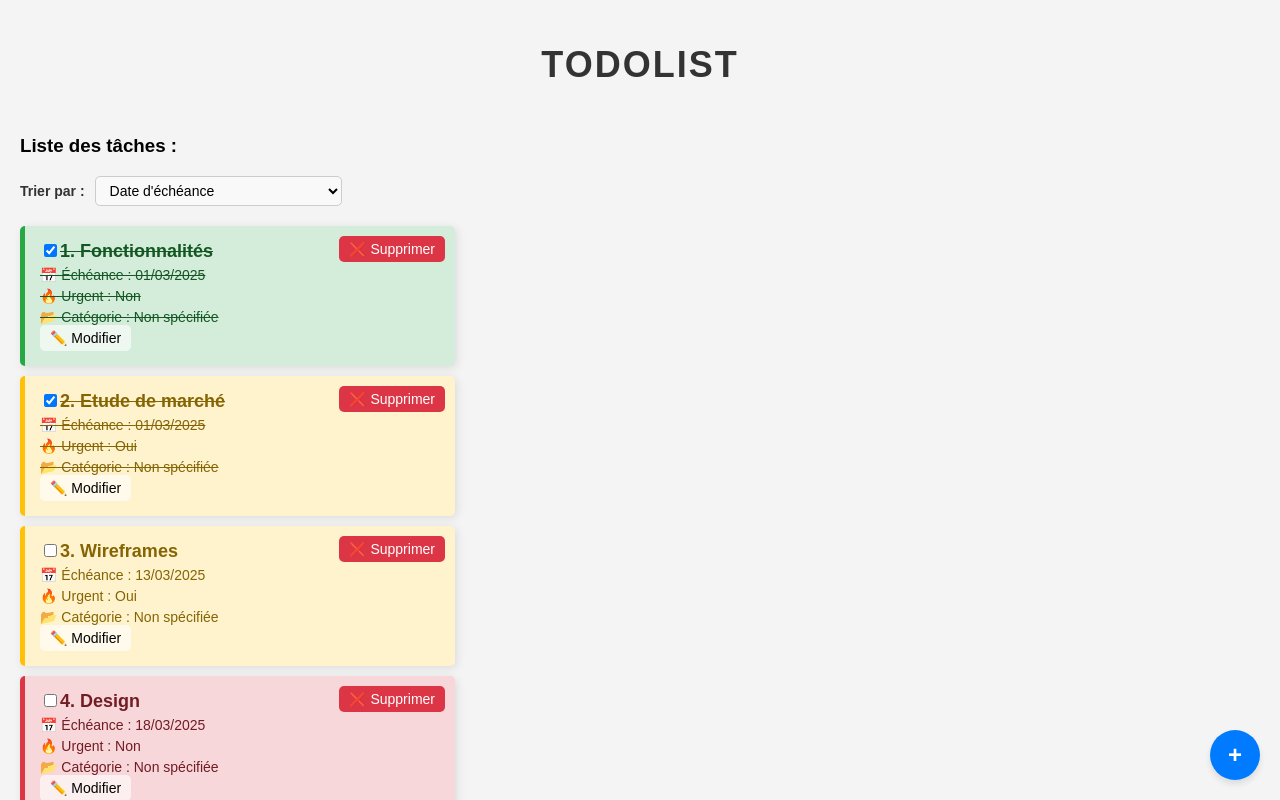
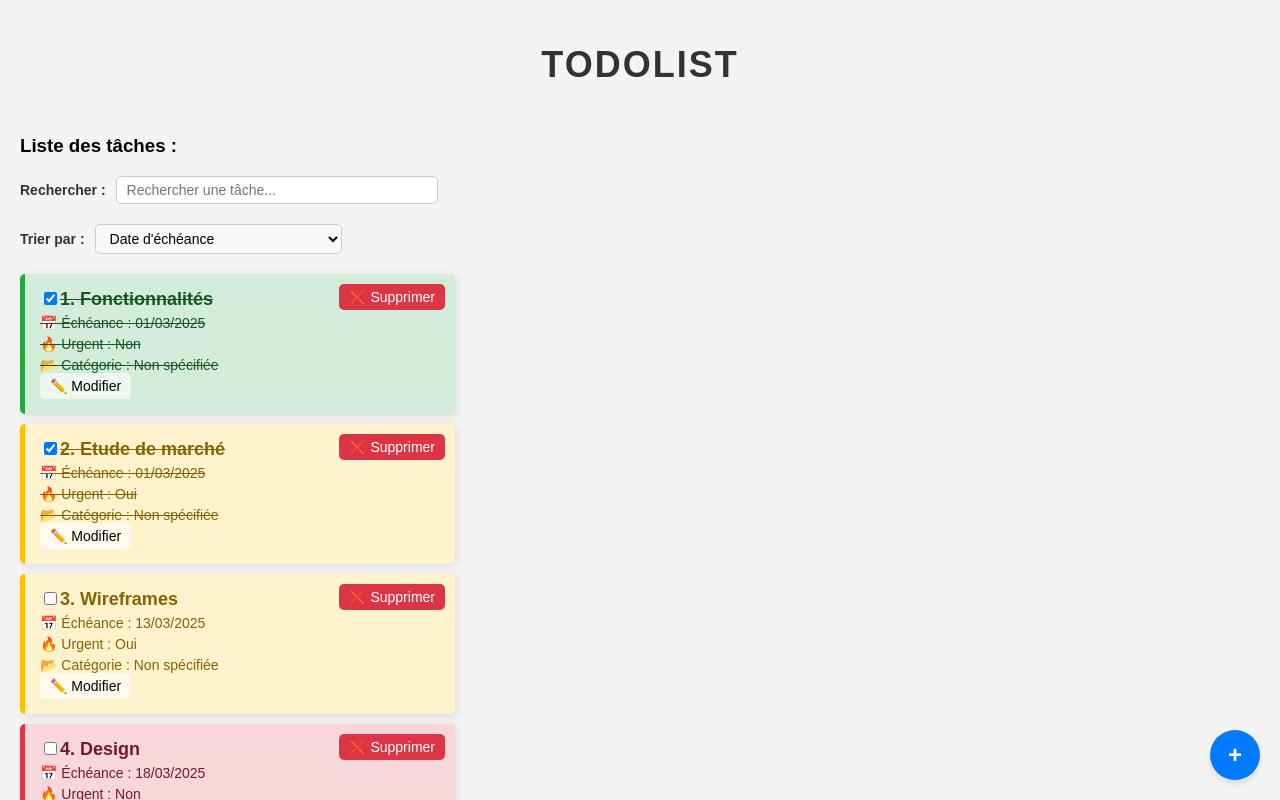
Before and after one commit to EL-ALMOUSSI-Youssef-2326040aa/Projet-TodoList, a React (Create React App) app: page / in a window 1280 px wide. Shown: the top 800 px of the page. Built offline with nearby package versions, Linux system fonts and the light colour scheme.

Commit message:
Ajout de la possibilité de faire une recherche

```diff
--- a/src/App.css
+++ b/src/App.css
@@ -470,3 +470,25 @@
   background-color: #f9f9f9;
   cursor: pointer;
 }
+
+.search-container {
+  margin-bottom: 20px;
+  display: flex;
+  align-items: center;
+  gap: 10px;
+}
+
+.search-container label {
+  font-size: 14px;
+  font-weight: bold;
+  color: #333;
+}
+
+.search-container input {
+  padding: 5px 10px;
+  font-size: 14px;
+  border-radius: 5px;
+  border: 1px solid #ccc;
+  width: 100%;
+  max-width: 300px;
+}
--- a/src/App.js
+++ b/src/App.js
@@ -9,6 +9,7 @@ function App() {
   const [taches, setTaches] = useState(todos.taches || []);
   const [editingTaskId, setEditingTaskId] = useState(null); // ID de la tâche en cours d'édition
   const [sortCriteria, setSortCriteria] = useState('date_echeance'); // Critère de tri par défaut
+  const [searchQuery, setSearchQuery] = useState(''); // État pour la recherche
 
   // Fonction pour ajouter une tâche
   const addTask = (newTask) => {
@@ -53,11 +54,31 @@ function App() {
     }
   };
 
+  // Fonction pour filtrer les tâches par recherche
+  const filterTasks = (tasks, query) => {
+    if (!query) return tasks;
+    return tasks.filter((tache) =>
+      tache.title.toLowerCase().includes(query.toLowerCase())
+    );
+  };
+
   return (
     <div className="App">
       <Header taches={taches} />
       <div className="task-container">
         <h3>Liste des tâches :</h3>
+
+        {/* Champ de recherche */}
+        <div className="search-container">
+          <label htmlFor="search">Rechercher :</label>
+          <input
+            type="text"
+            id="search"
+            placeholder="Rechercher une tâche..."
+            value={searchQuery}
+            onChange={(e) => setSearchQuery(e.target.value)}
+          />
+        </div>
 
         {/* Menu de tri */}
         <div className="sort-container">
@@ -75,7 +96,7 @@ function App() {
 
         {/* Liste des tâches */}
         <ul className="task-list">
-          {sortTasks(taches, sortCriteria).map((tache) => (
+          {filterTasks(sortTasks(taches, sortCriteria), searchQuery).map((tache) => (
             <li
               key={tache.id}
               className={`task-item ${tache.done ? 'task-done' : 'task-in-progress'} ${
```
